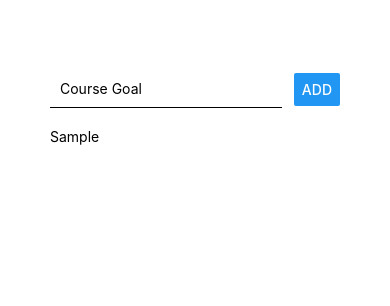
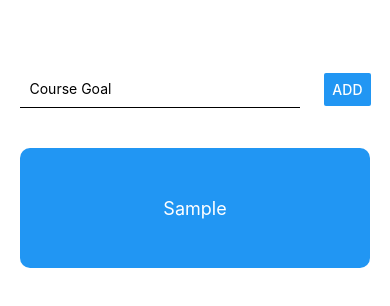
Before and after one commit to AdityaPratap006/goals-app-react-native, a React Native app: screen / in a window 390 px wide. Both pictures are taken after typing "Sample" into the empty fields and a click on the button "ADD". Shown: the top 306 px of the page. Built offline with nearby package versions, Linux system fonts and the light colour scheme.

Commit message:
- added FlatList

```diff
--- a/App.tsx
+++ b/App.tsx
@@ -1,17 +1,25 @@
 import React, { useState, useEffect } from 'react';
-import { StyleSheet, Text, View, Button, TextInput } from 'react-native';
+import { StyleSheet, Text, View, Button, TextInput, ScrollView, FlatList } from 'react-native';
 import { StatusBar } from 'expo-status-bar';
+
+interface Goal {
+  id: string;
+  value: string;
+};
 
 export default function App() {
   const [enteredGoal, setEnteredGoal] = useState<string>('');
-  const [goals, setGoals] = useState<string[]>([]);
+  const [goals, setGoals] = useState<Goal[]>([]);
 
   const goalInputHandler = (enteredText: string) => {
     setEnteredGoal(enteredText);
   }
 
   const addGoalHandler = () => {
-    setGoals(prevGoals => [...prevGoals, enteredGoal]);
+    setGoals(prevGoals => [...prevGoals, {
+      id: Date.now().toString(),
+      value: enteredGoal,
+    }]);
     setEnteredGoal('');
   }
 
@@ -34,28 +42,37 @@ export default function App() {
           onPress={addGoalHandler}
         />
       </View>
-      <View>
-        {
-          goals.map(goal => {
-            return (
-              <Text key={goal}>{goal}</Text>
-            );
-          })
-        }
-      </View>
+      <FlatList
+        style={styles.listContainer}
+        showsVerticalScrollIndicator={false}
+        keyExtractor={item => item.id}
+        data={goals}
+        renderItem={(itemData) => {
+          return (
+            <View style={styles.goalItem}>
+              <Text style={styles.goalTitle}>{itemData.item.value}</Text>
+            </View>
+          );
+        }}
+      />
     </View>
   );
 }
 
 const styles = StyleSheet.create({
   screen: {
-    padding: 50,
+    paddingVertical: 50,
+    marginBottom: 50,
+    display: 'flex',
+    justifyContent: 'flex-start',
+    alignItems: 'center',
   },
   inputContainer: {
     display: 'flex',
     flexDirection: 'row',
     justifyContent: 'space-between',
     alignItems: 'center',
+    width: '90%',
   },
   textInput: {
     width: '80%',
@@ -64,4 +81,26 @@ const styles = StyleSheet.create({
     padding: 10,
     marginVertical: 20,
   },
+  listContainer: {
+    width: '100%',
+    margin: 0,
+  },
+  goalItem: {
+    padding: 10,
+    backgroundColor: '#2196f3',
+    borderRadius: 10,
+    overflow: 'hidden',
+    elevation: 10,
+    marginVertical: 20,
+    marginHorizontal: 20,
+    height: 120,
+    display: 'flex',
+    justifyContent: 'center',
+    alignItems: 'center',
+  },
+  goalTitle: {
+    fontSize: 18,
+    color: '#fff',
+    textAlign: 'center',
+  }
 });
```
